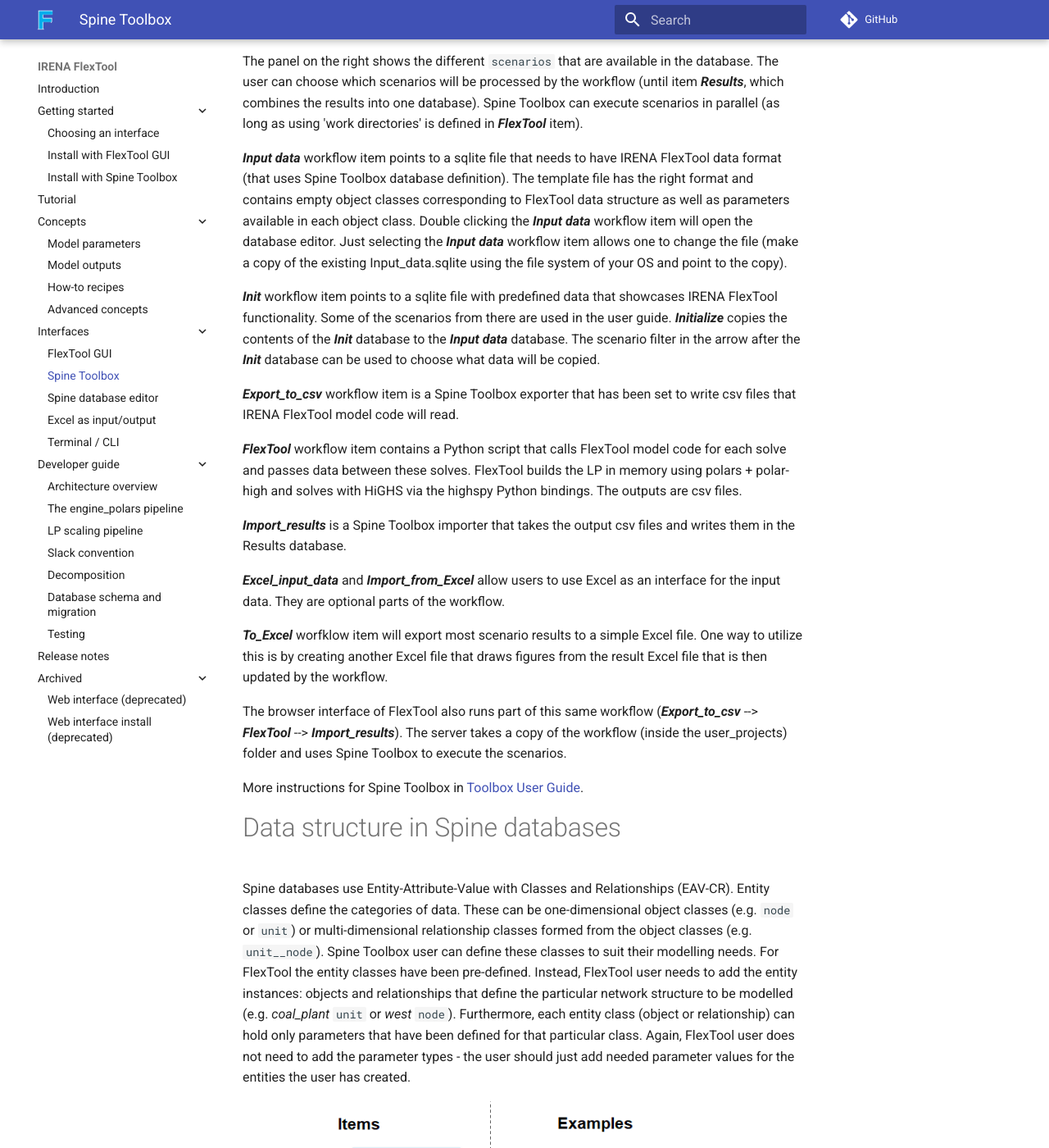
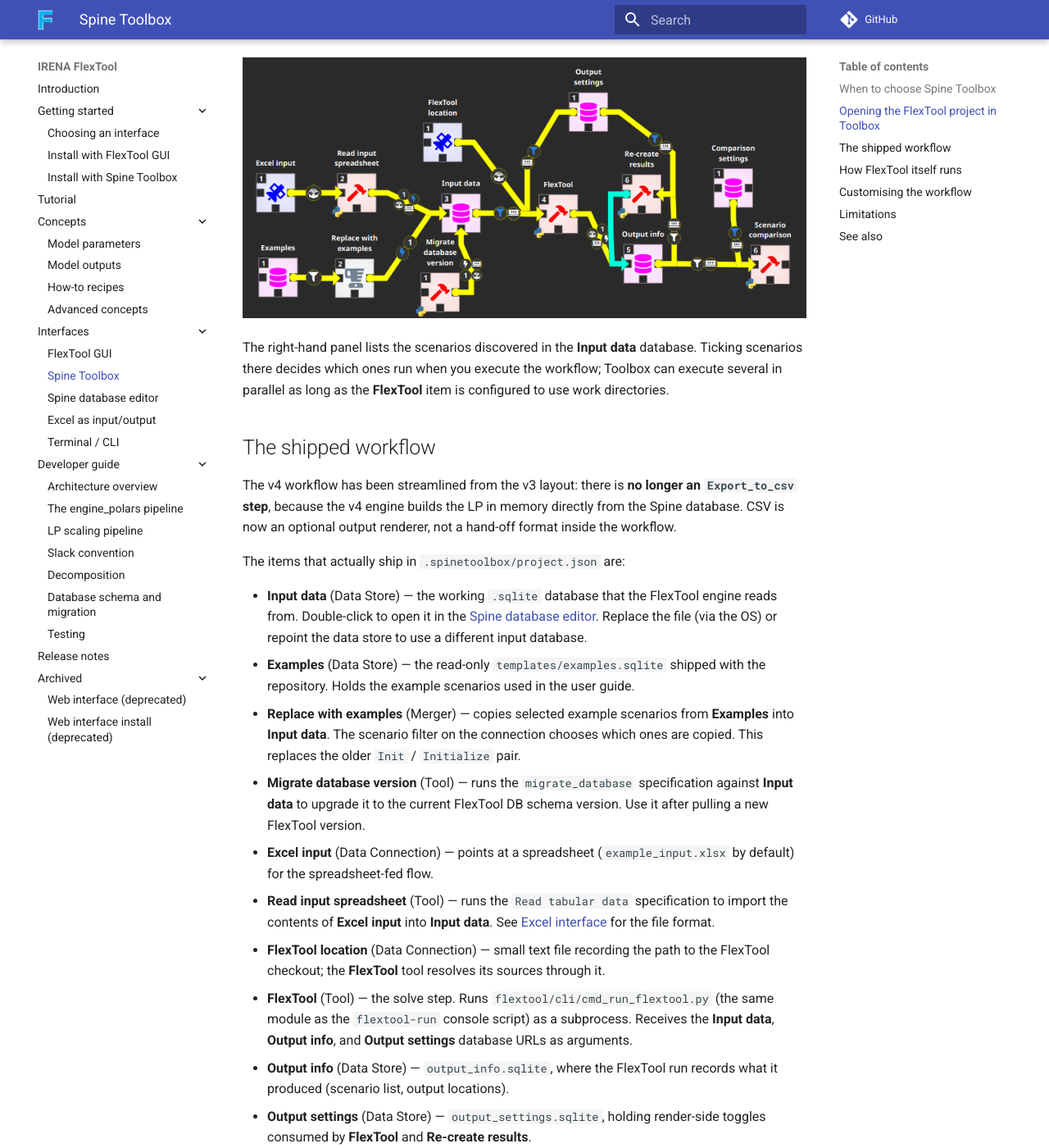
Before and after one commit to irena-flextool/flextool, an MkDocs documentation site: the page built from docs/spine_toolbox.md, in a window 1280 px wide and 1400 px high, scrolled down 875 px. Shown: the whole window at 82% size. Built offline with MkDocs 1.6.1 and Material for MkDocs 9.7.7, drawn with Linux system fonts in a browser that asks for light colours; comment, search, counter and statistics services are not loaded; some of the changed text lies outside the part shown.

Commit message:
docs/spine_toolbox.md: rewrite as alternative-interface page for v4
- Reframe as alternative-not-default (FlexTool GUI is primary)
- Drop deprecated browser-interface/web-server references
- Replace stale v3 workflow item list (Init/Initialize/Export_to_csv/
  Import_results/To_Excel) with the actual v4 items shipped in
  .spinetoolbox/project.json (Migrate database version, Replace with
  examples merger, Read input spreadsheet, FlexTool location,
  Re-create results, Scenario comparison, ...)
- Strip 'FlexTool model code will read csv files' claim — v4 engine
  builds the LP in memory from the Spine DB, no CSV hand-off
- Drop duplicate EAV/database-editor content (already in spine_database.md)
- Add explicit cross-link path: install_toolbox.md → here → architecture.md

```diff
--- a/docs/spine_toolbox.md
+++ b/docs/spine_toolbox.md
@@ -1,75 +1,128 @@
-# IRENA FlexTool workflow shortly explained
+# IRENA FlexTool with Spine Toolbox
 
-IRENA FlexTool uses Spine Toolbox as a workflow and data manager. Open IRENA FlexTool with Spine Toolbox (Open project..., navigate to the IRENA FlexTool and choose Ok). In other words, the IRENA FlexTool repository contains a Spine Toolbox project (in '.spinetoolbox' folder). A regular user is supposed to only change data in the Input_data and Results data stores as well as to choose scenarios to be executed in the arrows leaving these data stores. It is also possible to create your own workflow from the components provided in the '.spinetoolbox/specifications' folder. First, create a new project (in a new, separate, folder) and then, using the '+ From file...' button in the Spine Toolbox toolbar, add the workflow components you want. In this way, you are free to modify the workflow without affecting the git-controlled workflow from the IRENA FlexTool repository (that is modified by the developers). Please note, that the new project will then be in a different folder than the tool specifications, which will remain in the IRENA FlexTool repository folder and can be updated through git.
+Spine Toolbox is the **alternative orchestration interface** for FlexTool. The primary
+interface is the standalone [FlexTool GUI](flextool_gui_interface.md); Spine Toolbox is the
+heavier path that wraps FlexTool as one node in a directed-acyclic-graph (DAG) workflow
+alongside other tools and data stores. Use it when the FlexTool run is part of a larger
+multi-tool pipeline.
 
-If you are using the **IRENA FlexTool browser-interface**, then you will not directly see the Spine Toolbox workflow, but the FlexTool web-server will be executing parts of the workflow in the background as you develop and run the model.
+See [Install with Spine Toolbox](install_toolbox.md) for installation and
+[Choosing an interface](interface_overview.md) for the side-by-side comparison with the
+FlexTool GUI and the terminal CLI.
+
+## When to choose Spine Toolbox
+
+- You are combining FlexTool with **other Spine-based models** in a single workflow.
+- You want a **DAG view** of pre-processing, FlexTool, and post-processing steps, with the
+  scenario filter visible on each connection.
+- You already use Spine Toolbox for other projects and would rather not run a second
+  orchestration GUI alongside it.
+- You want the workflow itself to be **version-controllable** as a `.spinetoolbox/`
+  project alongside your input data.
+
+For FlexTool-centric work (build scenarios, run them, inspect results in one place), the
+[FlexTool GUI](flextool_gui_interface.md) is the recommended choice instead.
+
+## Opening the FlexTool project in Toolbox
+
+The FlexTool repository ships a complete Spine Toolbox project under the `.spinetoolbox/`
+directory at the repo root. After installing FlexTool with the `[toolbox]` extra and
+launching `spinetoolbox`, use **File → Open project…** and select the **FlexTool root
+directory** (not a file inside it). Toolbox reads `.spinetoolbox/project.json` and
+reconstructs the workflow, item positions, and connections.
 
 ![Spine Toolbox showing the FlexTool workflow](./img/toolbox/flextool_toolbox_gui.png)
 
-The panel on the right shows the different `scenarios` that are available in the database.
-The user can choose which scenarios will be processed by the workflow (until item ***Results***,
-which combines the results into one database). Spine Toolbox can execute scenarios in parallel
-(as long as using 'work directories' is defined in ***FlexTool*** item).
+The right-hand panel lists the scenarios discovered in the **Input data** database.
+Ticking scenarios there decides which ones run when you execute the workflow; Toolbox can
+execute several in parallel as long as the **FlexTool** item is configured to use work
+directories.
 
-***Input data*** workflow item points to a sqlite file that needs to have IRENA FlexTool data format
-(that uses Spine Toolbox database definition). The template file has the right format and contains
-empty object classes corresponding to FlexTool data structure as well as parameters available
-in each object class. Double clicking the ***Input data*** workflow item will open the database editor.
-Just selecting the ***Input data*** workflow item allows one to change the file (make a copy of the
-existing Input_data.sqlite using the file system of your OS and point to the copy).
+## The shipped workflow
 
-***Init*** workflow item points to a sqlite file with predefined data that showcases IRENA FlexTool
-functionality. Some of the scenarios from there are used in the user guide. ***Initialize***
-copies the contents of the ***Init*** database to the ***Input data*** database. The scenario filter in the arrow after the ***Init*** database can be used to choose what data will be copied.
+The v4 workflow has been streamlined from the v3 layout: there is **no longer an
+`Export_to_csv` step**, because the v4 engine builds the LP in memory directly from the
+Spine database. CSV is now an optional output renderer, not a hand-off format inside the
+workflow.
 
-***Export_to_csv*** workflow item is a Spine Toolbox exporter that has been set to write csv files that IRENA FlexTool model code will read.
+The items that actually ship in `.spinetoolbox/project.json` are:
 
-***FlexTool*** workflow item contains a Python script that calls FlexTool model code for each solve
-and passes data between these solves. FlexTool builds the LP in memory using polars + polar-high
-and solves with HiGHS via the highspy Python bindings. The outputs are csv files.
+- **Input data** (Data Store) — the working `.sqlite` database that the FlexTool engine
+  reads from. Double-click to open it in the [Spine database editor](spine_database.md).
+  Replace the file (via the OS) or repoint the data store to use a different input
+  database.
+- **Examples** (Data Store) — the read-only `templates/examples.sqlite` shipped with the
+  repository. Holds the example scenarios used in the user guide.
+- **Replace with examples** (Merger) — copies selected example scenarios from
+  **Examples** into **Input data**. The scenario filter on the connection chooses which
+  ones are copied. This replaces the older `Init` / `Initialize` pair.
+- **Migrate database version** (Tool) — runs the `migrate_database` specification against
+  **Input data** to upgrade it to the current FlexTool DB schema version. Use it after
+  pulling a new FlexTool version.
+- **Excel input** (Data Connection) — points at a spreadsheet (`example_input.xlsx` by
+  default) for the spreadsheet-fed flow.
+- **Read input spreadsheet** (Tool) — runs the `Read tabular data` specification to import
+  the contents of **Excel input** into **Input data**. See
+  [Excel interface](excel_interface.md) for the file format.
+- **FlexTool location** (Data Connection) — small text file recording the path to the
+  FlexTool checkout; the **FlexTool** tool resolves its sources through it.
+- **FlexTool** (Tool) — the solve step. Runs `flextool/cli/cmd_run_flextool.py` (the same
+  module as the `flextool-run` console script) as a subprocess. Receives the **Input
+  data**, **Output info**, and **Output settings** database URLs as arguments.
+- **Output info** (Data Store) — `output_info.sqlite`, where the FlexTool run records
+  what it produced (scenario list, output locations).
+- **Output settings** (Data Store) — `output_settings.sqlite`, holding render-side
+  toggles consumed by **FlexTool** and **Re-create results**.
+- **Re-create results** (Tool) — runs the `Process outputs` specification to rebuild
+  CSV / Excel / plot renderings from the parquets without re-solving.
+- **Comparison settings** (Data Store) — `comparison_settings.sqlite`, configuration for
+  the scenario-comparison renderer.
+- **Scenario comparison** (Tool) — runs the `scenario comparison` specification to build
+  cross-scenario dispatch plots and summary tables from the parquets in **Output info**.
 
-***Import_results*** is a Spine Toolbox importer that takes the output csv files and writes them
-in the Results database.
+## How FlexTool itself runs
 
-***Excel_input_data*** and ***Import_from_Excel*** allow users to use Excel as an interface for the input data.
-They are optional parts of the workflow.
+The **FlexTool** workflow item is a Spine Toolbox `Tool` whose specification is a thin
+Python entry that calls `flextool/cli/cmd_run_flextool.py` — the same CLI command the
+FlexTool GUI and the `flextool-run` console script invoke. Once it starts, no Spine
+Toolbox code is in the loop:
 
-***To_Excel*** worfklow item will export most scenario results to a simple Excel file. One way to utilize
-this is by creating another Excel file that draws figures from the result Excel file that is then updated by the workflow.
+- The engine reads inputs from the **Input data** Spine database via `SpineDBBackend`.
+- Per-solve preprocessing produces polars frames in memory.
+- `polar_high` assembles the LP and HiGHS solves it in-process through `highspy`.
+- Solutions are written to parquet under `output_parquet/<scenario>/`, and CSV / Excel /
+  PNG renderings are produced from those parquets on top.
 
-The browser interface of FlexTool also runs part of this same workflow
-(***Export_to_csv*** --> ***FlexTool*** --> ***Import_results***). The server takes a copy of the workflow (inside the user_projects)
-folder and uses Spine Toolbox to execute the scenarios.
+There is **no CSV hand-off** between the workflow and the engine. The CSV files in
+`solve_data/` only appear when `--debug --csv-dump` is passed, and they are not
+load-bearing for anything downstream. See [Architecture](dev/architecture.md) for the
+full data-flow diagram.
 
-More instructions for Spine Toolbox in [Toolbox User Guide](https://spine-toolbox.readthedocs.io/en/latest/?badge=latest).
+## Customising the workflow
 
-# Data structure in Spine databases
+To experiment with workflow changes without touching the git-controlled `.spinetoolbox/`
+in the FlexTool checkout, create a **new Toolbox project** in a separate folder, then use
+the toolbar's **+ From file…** button to add the specifications from
+`.spinetoolbox/specifications/` of your FlexTool checkout. The specifications stay in the
+FlexTool repository (and update with `git pull` / `update_flextool.py`), while the new
+project file lives wherever you put it.
 
-Spine databases use Entity-Attribute-Value with Classes and Relationships (EAV-CR). Entity classes define the categories of data. These can be one-dimensional object classes (e.g. `node` or `unit`) or multi-dimensional relationship classes formed from the object classes (e.g. `unit__node`). Spine Toolbox user can define these classes to suit their modelling needs. For FlexTool the entity classes have been pre-defined. Instead, FlexTool user needs to add the entity instances: objects and relationships that define the particular network structure to be modelled (e.g. *coal_plant* `unit` or *west* `node`). Furthermore, each entity class (object or relationship) can hold only parameters that have been defined for that particular class. Again, FlexTool user does not need to add the parameter types - the user should just add needed parameter values for the entities the user has created.
+## Limitations
 
-![EAV data structure](./img/toolbox/eav_cr.png)
+- The shipped workflow is tuned for the **Spine database editor** and the
+  **tabular import** flow. The Excel **export** previously offered as a `To_Excel` item is
+  not part of the v4 workflow; use the FlexTool GUI's Outputs table or
+  `flextool-export-to-tabular` instead.
+- The Spine Toolbox UI itself sees occasional minor graphical glitches on macOS; the
+  underlying FlexTool runs are unaffected.
 
-## Database editor in brief
+## See also
 
-Spine Toolbox database editor can be used to modify data and to build scenarios.
-The figure below shows an example where parameter data from two `alternatives`
-have been selected for display (in the data table). The object tree on the left
-selects two `nodes` ('coal_market' and 'west') as well as one `unit` ('coal_plant').
-Consequently, one can use both whole classes and individual entities (members of the classes) as data filters.
-The results of this filter are visualized in the graph on top. The mouse pointer is showing a relationship
-entity that connects the 'coal_plant' and its output `node` 'west'. The relationship
-entity is defined in a relationship tree, which is not visible here.
-
-The `scenario` tree (on the right, below the `alternative` tree) shows that
-the 'coal' `scenario` is formed by taking all data from the 'init' `alternative`
-and then all data from the 'coal' `alternative`. If there would be same parameter
-defined for both `scenarios`, then the latter `alternative` would overwrite
-the first `alternative`.
-
-Whenever data is modified, the data is staged in separate database tables (although not directly visible to user). The changes will be applied only once the user `commits` the changes and leaves a commit message to indicate what has been done. The `commit` can be done with ctrl-enter or from the database editor menu (triple bar at top-right).
-
-The database editor menu has options for how to display the data: table view, different pivot views and a graph view. It also contains a tool to delete data (`purge`) and decrease database size by removing unused allocations (`vacuum`). You can also bring back dock windows that have been closed by the user. `History` will show the history of data changes based on the commits made by the user.
-
-![Database editor](./img/toolbox/database_editor.png)
-
-More on Spine Database editor in [Database Editor User Guide](https://spine-toolbox.readthedocs.io/en/latest/spine_db_editor/index.html).
+- [Install with Spine Toolbox](install_toolbox.md)
+- [Choosing an interface](interface_overview.md) — which interface to pick
+- [FlexTool GUI](flextool_gui_interface.md) — the primary interface
+- [Spine database](spine_database.md) — the SQLite input format
+- [Excel interface](excel_interface.md) — the parallel spreadsheet input flow
+- [Terminal CLI](terminal_workflow.md) — headless / CI usage
+- [Architecture](dev/architecture.md) — what runs under the hood
+- [Spine Toolbox User Guide](https://spine-toolbox.readthedocs.io/en/latest/?badge=latest)
```
